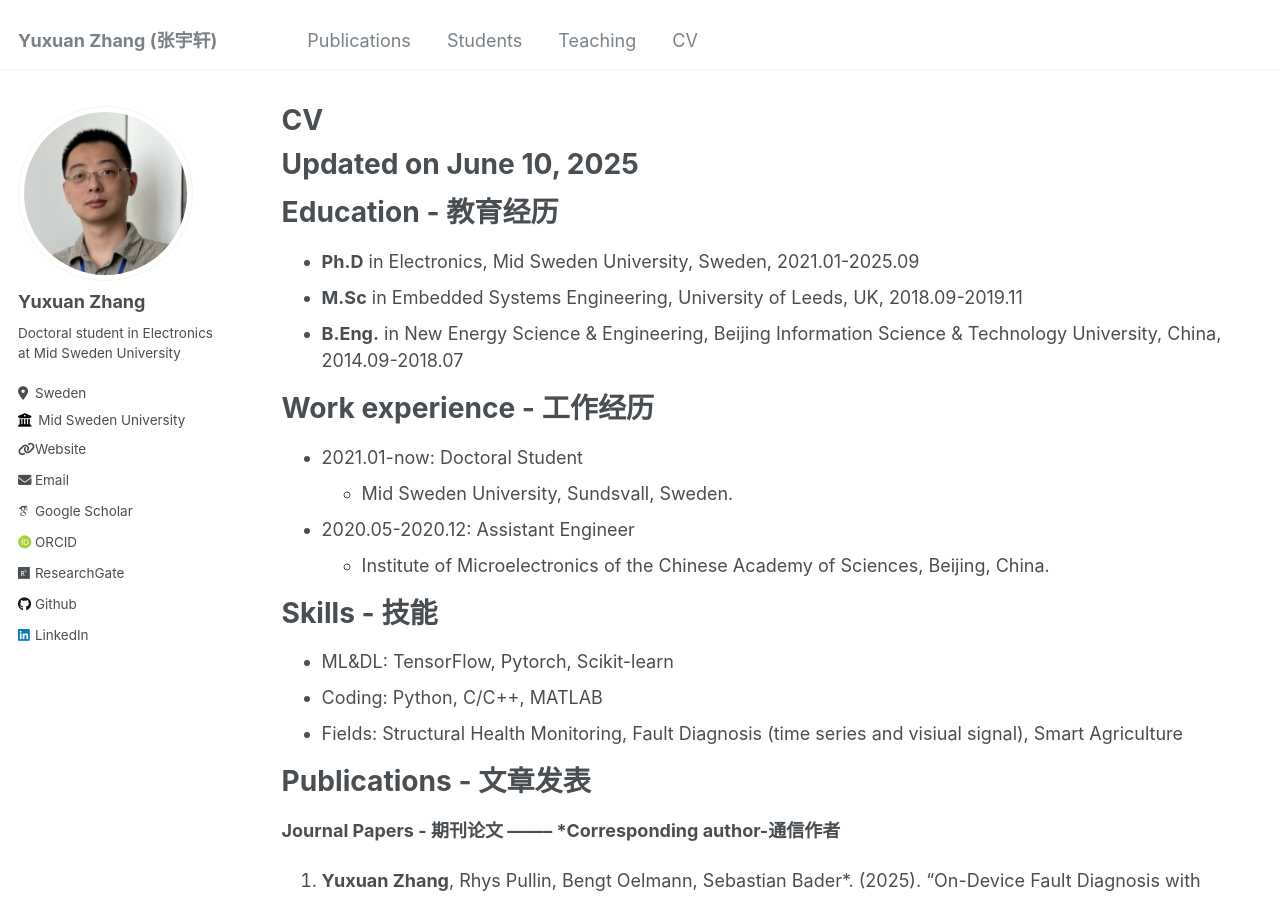
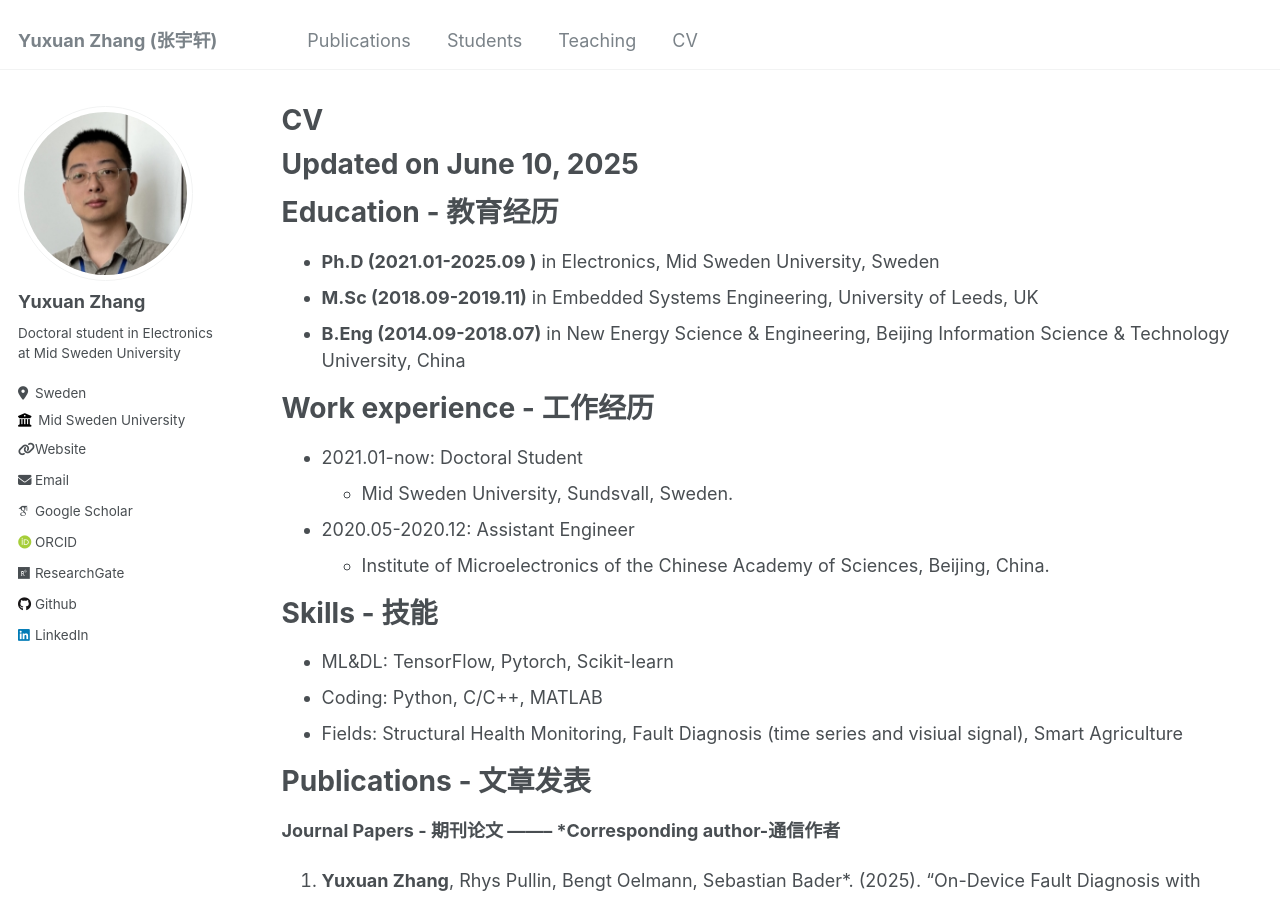
Before and after one commit to YuxuanZhang-96/YuxuanZhang-96.github.io, a Jekyll site: the page built from _pages/cv.md, in a window 1280 px wide and 900 px high. Built offline with Jekyll 4.4.1, drawn with Linux system fonts in a browser that asks for light colours; some web fonts are replaced.

Commit message:
Update cv.md

```diff
--- a/_pages/cv.md
+++ b/_pages/cv.md
@@ -14,9 +14,9 @@ Updated on June 10, 2025
 
 Education - 教育经历
 ======
-* **Ph.D** in Electronics, Mid Sweden University, Sweden, 2021.01-2025.09
-* **M.Sc** in Embedded Systems Engineering, University of Leeds, UK, 2018.09-2019.11
-* **B.Eng.** in New Energy Science & Engineering, Beijing Information Science & Technology University, China, 2014.09-2018.07
+* **Ph.D (2021.01-2025.09 )** in Electronics, Mid Sweden University, Sweden
+* **M.Sc (2018.09-2019.11)** in Embedded Systems Engineering, University of Leeds, UK
+* **B.Eng (2014.09-2018.07)** in New Energy Science & Engineering, Beijing Information Science & Technology University, China
 
 Work experience - 工作经历
 ======
```
